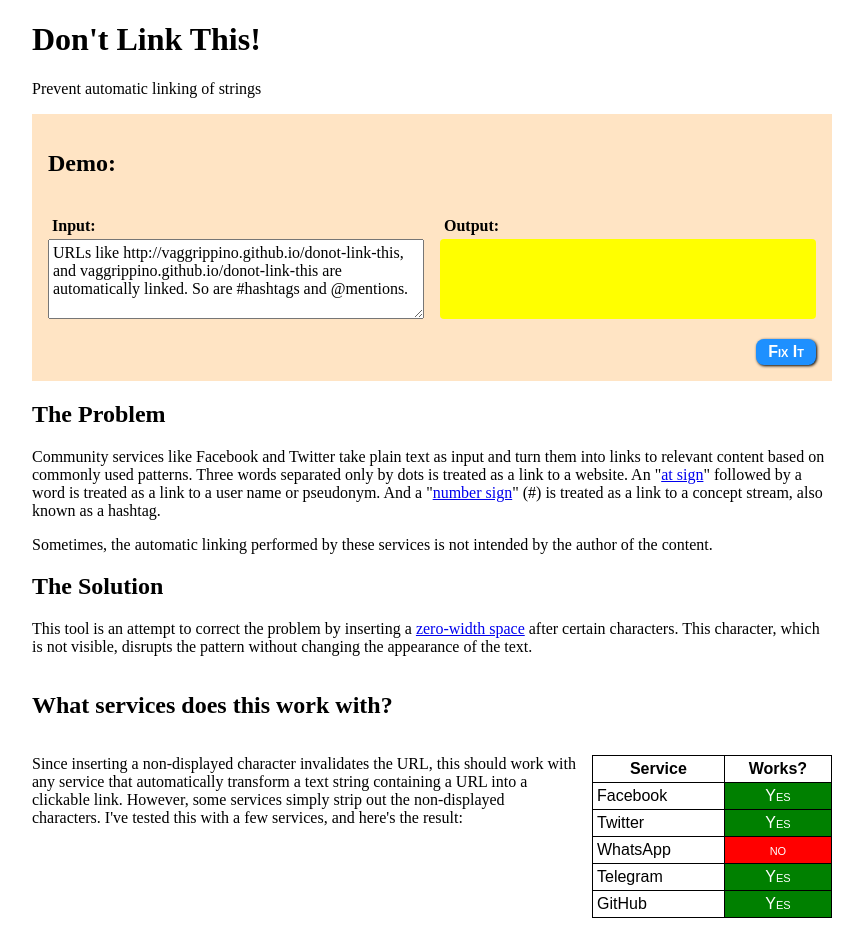
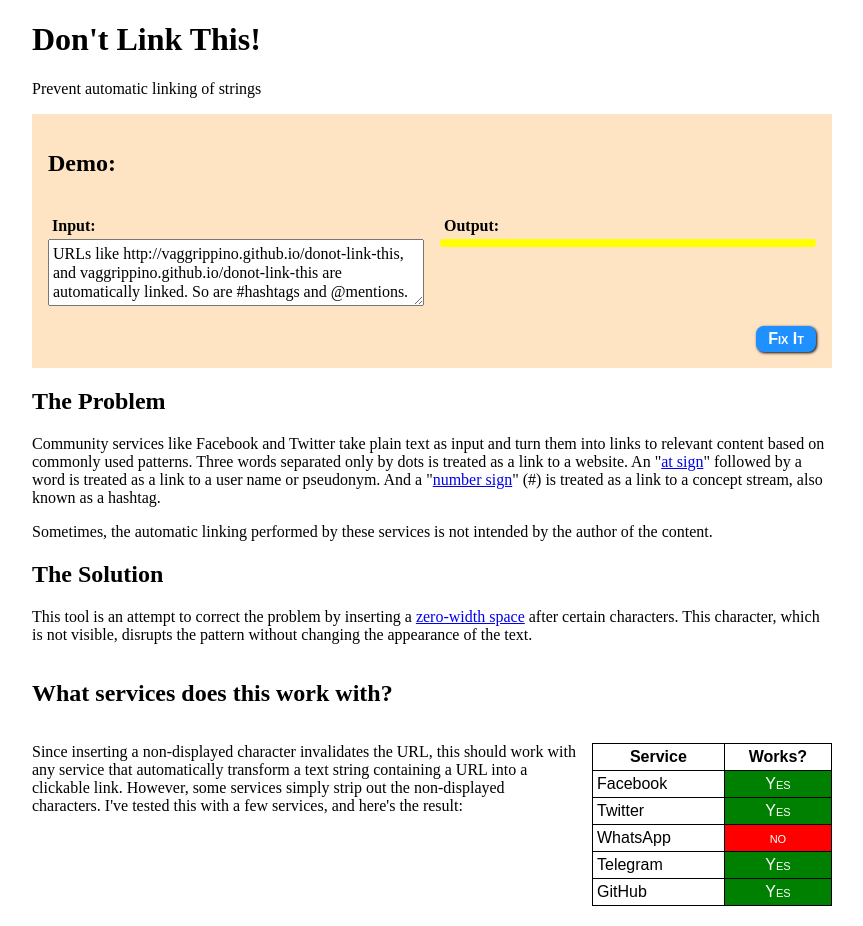
Before and after one commit to VAggrippino/donot-link-this, a website built with webpack: page dist/index.html in a window 1280 px wide. Shown: the whole page, without its empty margins (208-1071 px from the left). Built offline with nearby package versions, Linux system fonts and the light colour scheme.

Commit message:
Add autoExpand to the textarea

```diff
--- a/src/index.js
+++ b/src/index.js
@@ -4,6 +4,7 @@ import hashtag from 'linkifyjs/plugins/hashtag';
 import mention from 'linkifyjs/plugins/mention';
 import ticket from 'linkifyjs/plugins/ticket';
 import debounce from 'lodash.debounce';
+import {autoExpand} from './js/autoExpand.js';
 
 require('./scss/main.scss');
 
@@ -49,4 +50,8 @@ fixButton.addEventListener('click', (e) => {
   demoOutput.classList.add('updated');
 });
 
-window.addEventListener('load', updateOutput);
+window.addEventListener('load', () => {
+  const demoInput = document.getElementById('demo_input');
+  autoExpand(demoInput);
+  updateOutput();
+});
--- /dev/null
+++ b/src/js/autoExpand.js
@@ -0,0 +1,59 @@
+export function autoExpand(ta) {
+  // This only works on textarea elements
+  if (ta.tagName === 'TEXTAREA') {
+    // Hide overflow so that the browser's calculation of
+    // scrollHeight isn't thrown off later
+    ta.style.overflow = 'hidden';
+
+    // Determine the minimum number of rows
+    ta.minRows = +(ta.dataset.minRows || ta.getAttribute('rows') || '2');
+
+    // Store and clear the value temporarily so we can
+    // measure the empty textarea
+    const value = ta.value;
+    ta.value = '';
+
+    // Store the minimum height of the textarea
+    ta.minHeight = ta.scrollHeight;
+
+    // Restore the original value
+    ta.value = value;
+
+    // Store the lineHeight for use in calculating the
+    // number of rows needed
+    const taStyle = getComputedStyle(ta);
+    const taLineHeight = taStyle.getPropertyValue('line-height');
+
+    // If there's an unusable line-height value (such as 'normal'), use 1.2
+    let lineHeight = parseInt(taLineHeight);
+    if (isNaN(lineHeight)) {
+      ta.style.lineHeight = '1.2';
+      const taFontSize = taStyle.getPropertyValue('font-size');
+      lineHeight = Math.ceil(parseInt(taFontSize) * 1.2);
+    }
+
+    ta.lineHeight = lineHeight;
+
+    const setHeight = (ta) => {
+      // Reset the size of the element so that it doesn't
+      // mess up the calculation of the extra rows
+      ta.rows = ta.minRows;
+
+      // Round up the difference between the current
+      // content height and the minimum content height
+      // divided by the line height to get the count of
+      // new rows needed
+      const currentHeight = ta.scrollHeight;
+      const newRows = Math.ceil((currentHeight - ta.minHeight) / ta.lineHeight);
+      if (currentHeight > ta.minHeight) {
+        ta.rows = ta.minRows + newRows;
+      }
+    };
+
+    setHeight(ta);
+
+    // Attach an input handler to automatically expand the
+    // textarea
+    ta.addEventListener('input', (e) => setHeight(e.target));
+  }
+}
--- a/src/scss/main.scss
+++ b/src/scss/main.scss
@@ -39,7 +39,11 @@
   box-sizing: border-box;
   width: 100%;
   padding: 0.25em;
-  min-height: 5em;
+  line-height: 1.2;
+}
+
+.input__field:focus {
+  outline: none;
 }
 
 .output__field {
```
Also changed, not shown: dist/index.html, dist/main.js.
